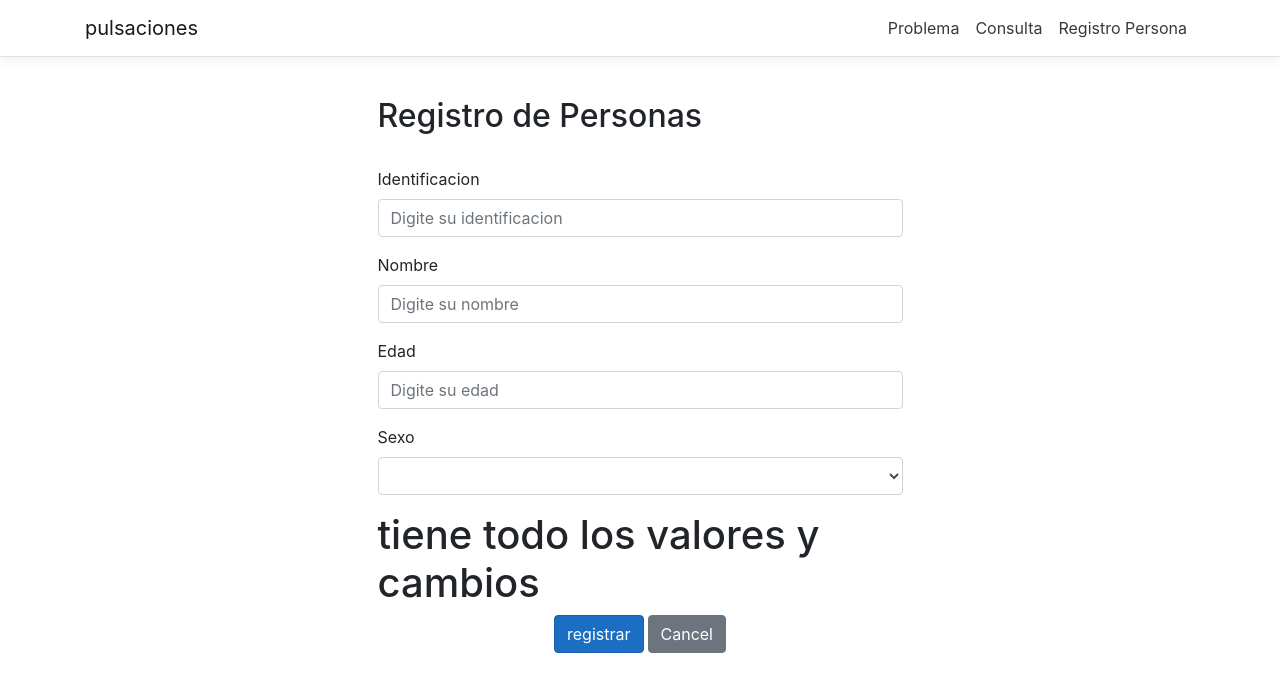
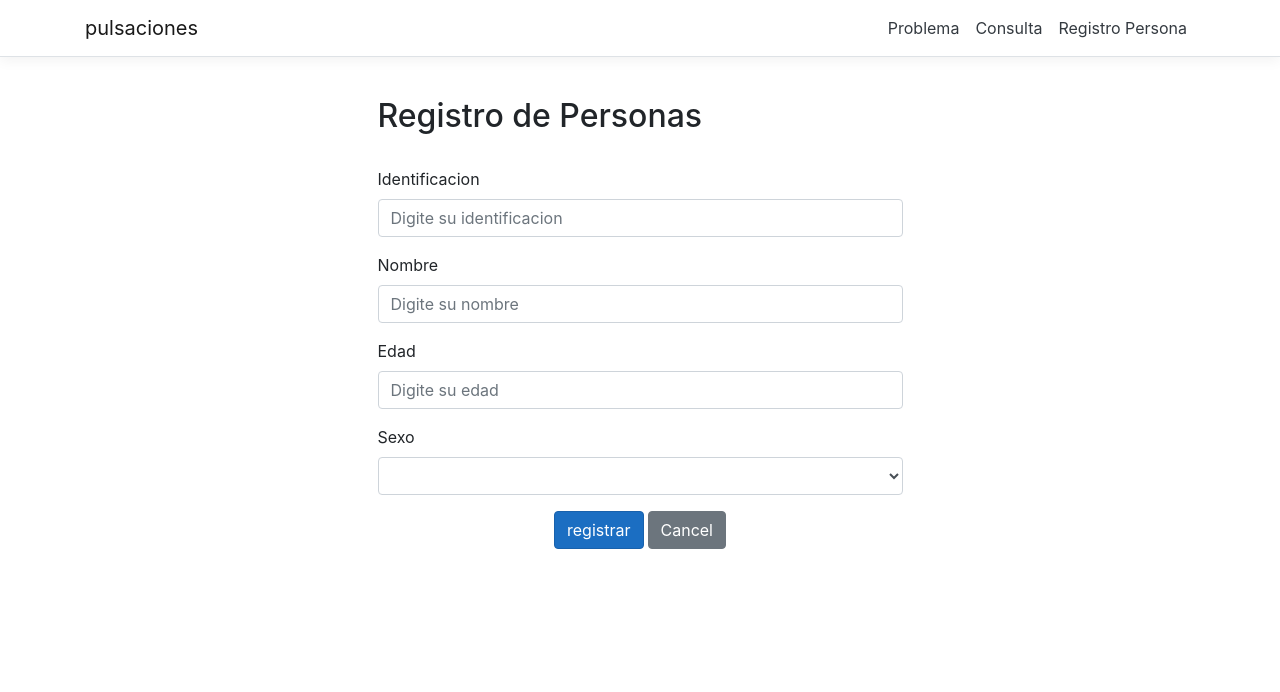
Before and after one commit to javier-camilo/PulsacionesHTTP, an Angular app in the folder pulsaciones/ClientApp/: page /personaRegistro in a window 1280 px wide. Shown: the top 692 px of the page. Built offline with nearby package versions, Linux system fonts and the light colour scheme.

Commit message:
ultima actualizacion

```diff
--- a/pulsaciones/ClientApp/src/app/pulsacion/persona-registro/persona-registro.component.html
+++ b/pulsaciones/ClientApp/src/app/pulsacion/persona-registro/persona-registro.component.html
@@ -40,8 +40,6 @@
                   </div>
 
 
-                  <h1>tiene todo los valores y cambios</h1>
-
                 <div class="text-center">
                     <button class="btn btn-primary mr-1"(click)="add(formulario)">registrar</button>
                     <button class="btn btn-secondary" type="reset">Cancel</button>
```
